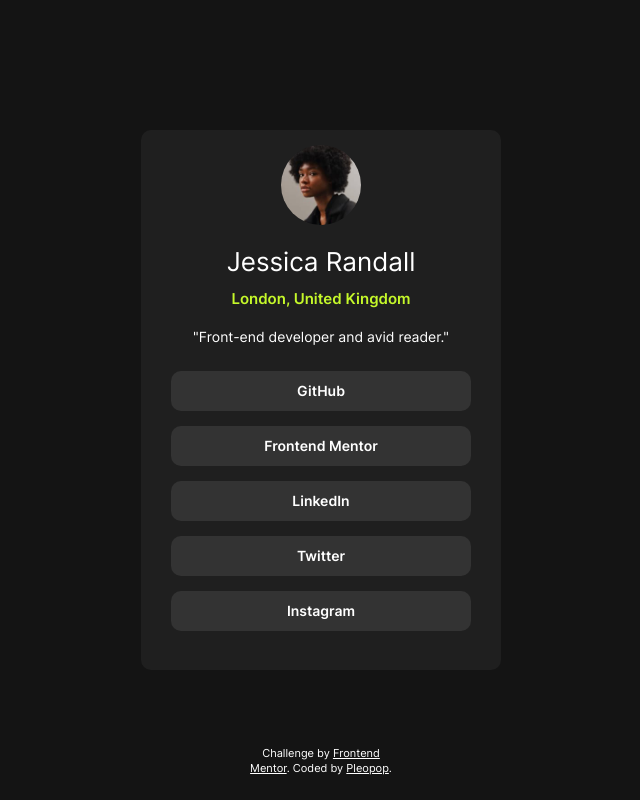
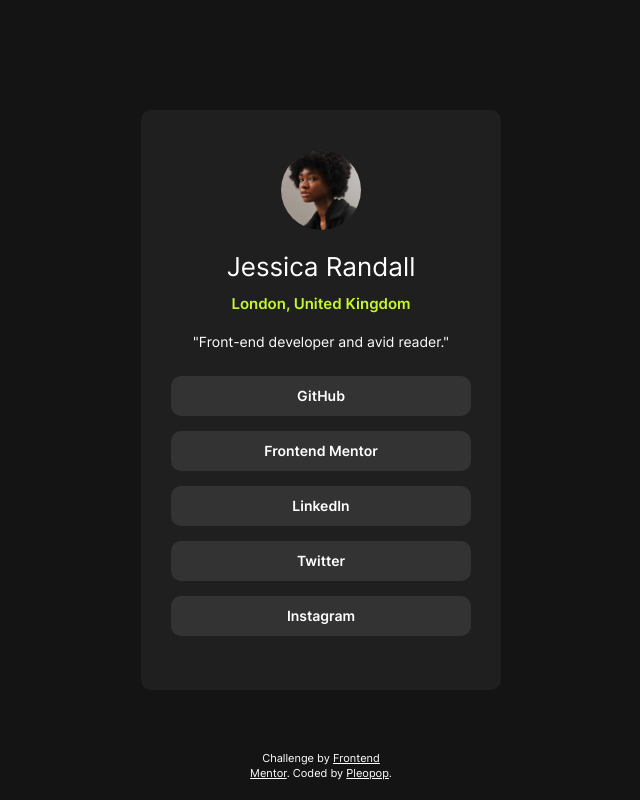
Before and after one commit to Pleopop/Social-links-profiles, a plain HTML site: page index.html in a window 1280 px wide. Shown: the whole page, without its empty margins (319-959 px from the left). Drawn offline with Linux system fonts and the light colour scheme.

Commit message:
improving solution

```diff
--- a/assets/styles.css
+++ b/assets/styles.css
@@ -25,7 +25,7 @@
 main {
     background-color: hsl(0, 0%, 12%);
     width: 360px;
-    height: 540px;
+    height: 580px;
     border-radius: 10px;
 }
 
@@ -38,6 +38,7 @@
 }
 
 .avatar {
+    margin-top: 25px;
     flex: 1 1 30%;
     padding: 5px;
 }
```
